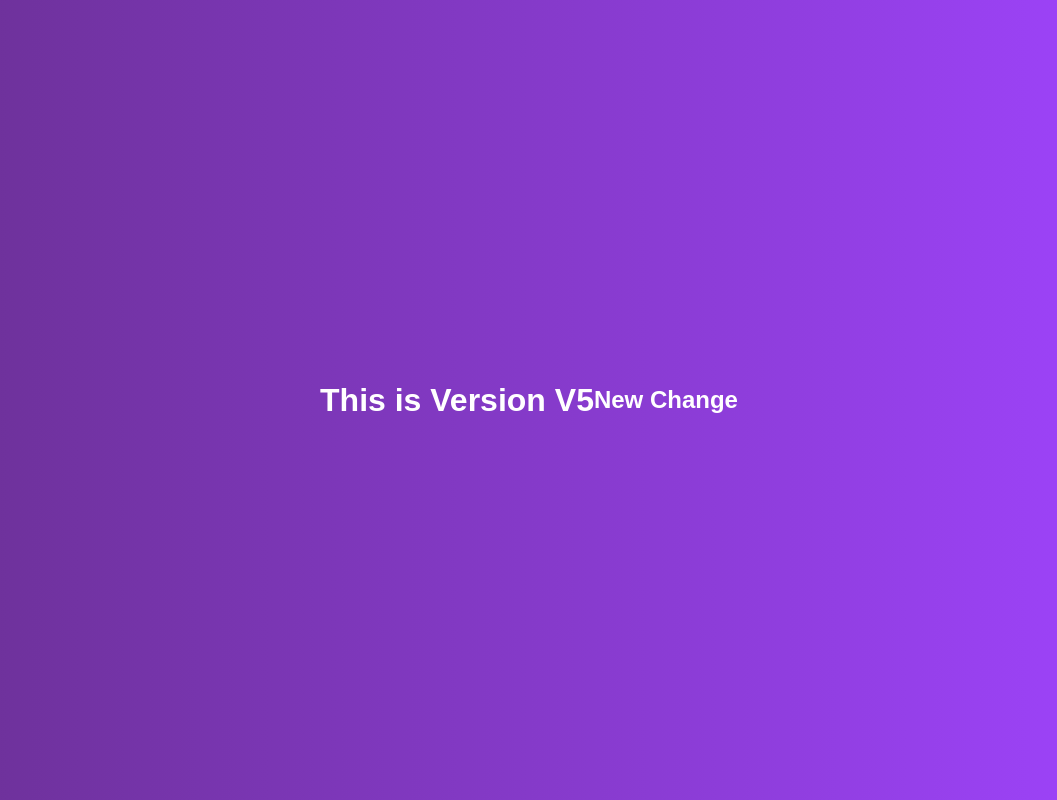
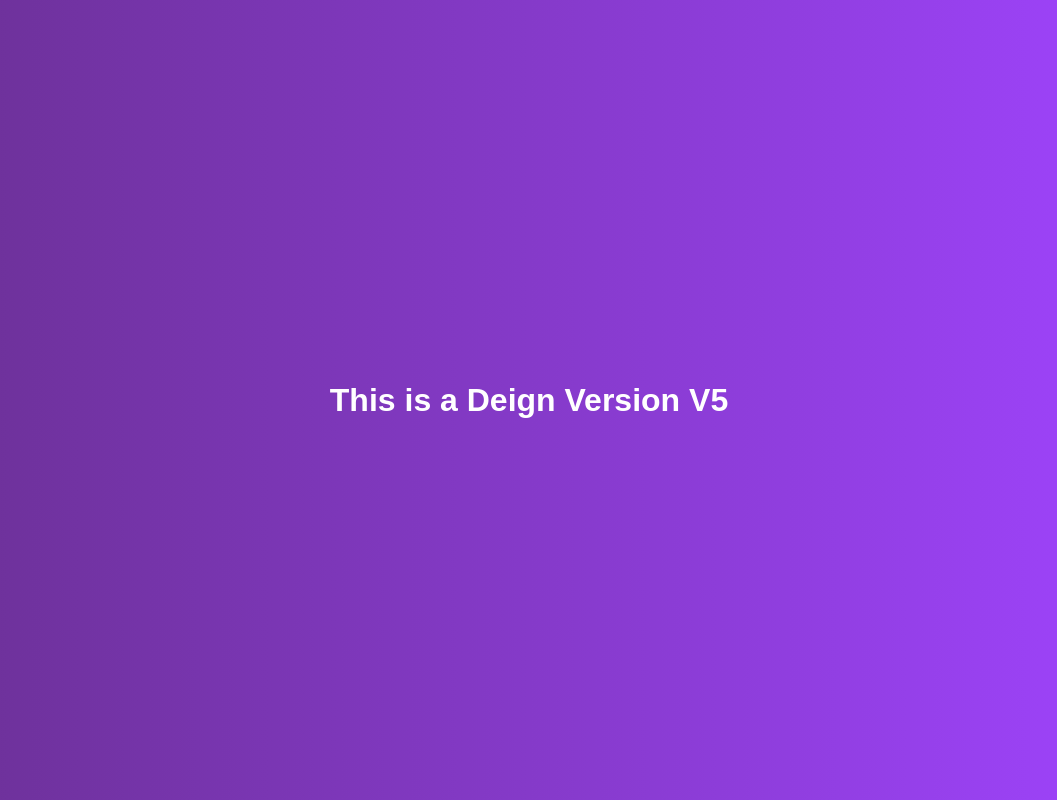
Before and after one commit to ujjubala/My-Repo, a plain HTML site: page index.html in a window 1280 px wide. Shown: the whole page, without its empty margins (111-1168 px from the left). Drawn offline with Linux system fonts and the light colour scheme.

Commit message:
Changed H1

```diff
--- a/index.html
+++ b/index.html
@@ -7,7 +7,6 @@
     <title>Document</title>
 </head>
 <body>
-    <h1> This is Version V5</h1>
-    <h2>New Change </h2>
+    <h1> This is a Deign Version V5</h1>
 </body>
 </html>
```
